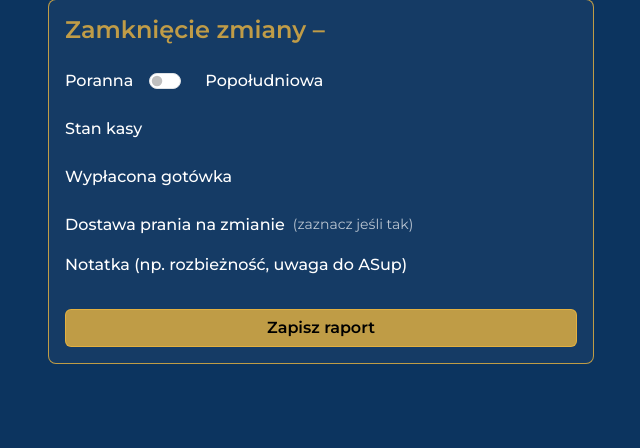
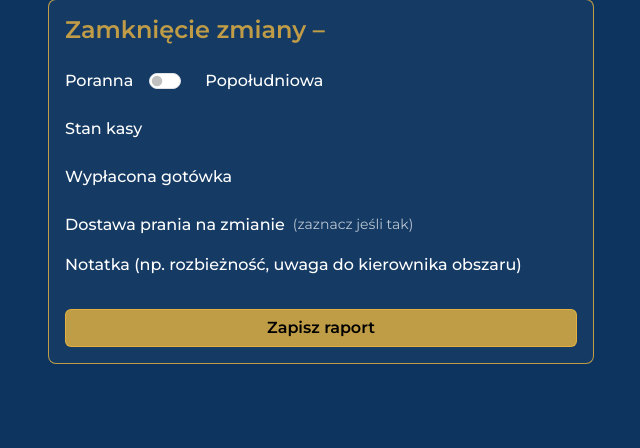
Before and after one commit to Flesner96/spa-internal-app, a Django app: template templates/reports/shift_close_form.html in a window 1280 px wide. Shown: the part 83-531 px from the top of the page, without its empty margins (319-959 px from the left). Run offline with Django 5.2, Linux system fonts and the light colour scheme; the template is opened without the code that fills it, so the values that code supplies are empty.

Commit message:
change description in shift close form

```diff
--- a/templates/reports/shift_close_form.html
+++ b/templates/reports/shift_close_form.html
@@ -67,7 +67,7 @@
           <!-- NOTES -->
           <div class="mb-4">
             <label class="form-label">
-              Notatka (np. rozbieżność, uwaga do ASup)
+              Notatka (np. rozbieżność, uwaga do kierownika obszaru)
             </label>
             {{ form.notes }}
           </div>
```
